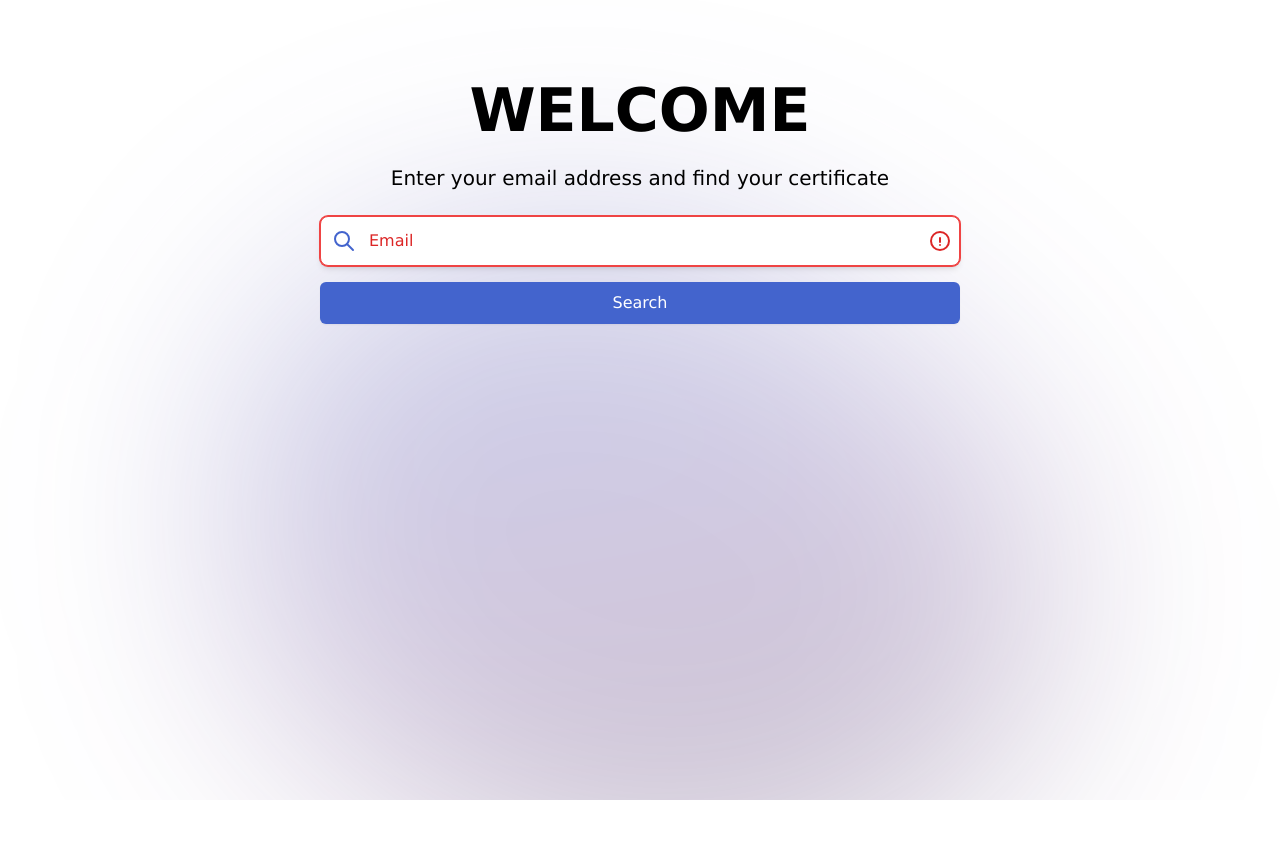
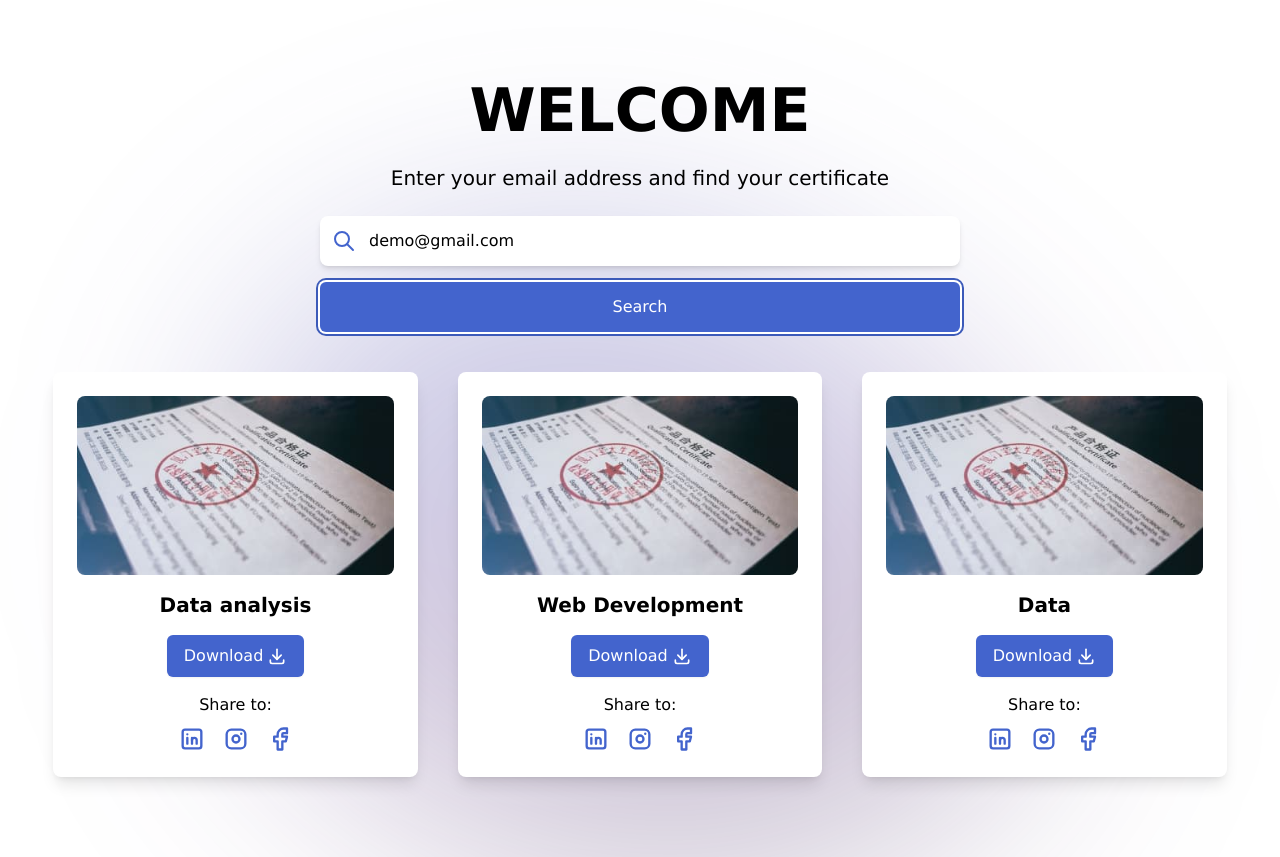
Before and after one commit to andrijantasevski/hackathons-platform, a Next.js app: page /certificates in a window 1280 px wide. Both pictures are taken after a click on the button "Search". Before the commit the page ends 800 px from the top, so only its background shows below. Built offline with nearby package versions, Linux system fonts and the light colour scheme.

Commit message:
feat: implemented certificates page.

```diff
--- /dev/null
+++ b/src/pages/api/certificates.ts
@@ -0,0 +1,59 @@
+import { NextApiRequest, NextApiResponse } from "next";
+
+export type Certificate = {
+  id: number;
+  hackathon_name: string;
+  certificate_url: string;
+  email: string;
+};
+
+const certificates = [
+  {
+    id: 1,
+    hackathon_name: "Data analysis",
+    certificate_url: "",
+    email: "demo@gmail.com",
+  },
+  {
+    id: 2,
+    hackathon_name: "Web Development",
+    certificate_url: "",
+    email: "demo@gmail.com",
+  },
+  {
+    id: 3,
+    hackathon_name: "Data",
+    certificate_url: "",
+    email: "demo@gmail.com",
+  },
+];
+
+export default async function handler(
+  req: NextApiRequest,
+  res: NextApiResponse
+) {
+  if (req.query.email) {
+    if (typeof req.query.email !== "string") {
+      return res.status(400).json({ data: null, message: "Success" });
+    }
+
+    const email = req.query.email;
+
+    const filteredCertificates = certificates.filter(
+      (certificate) => certificate.email === email
+    );
+
+    if (filteredCertificates.length === 0) {
+      return res.status(404).json({
+        data: null,
+        message: "We found no certificates for the provided email!",
+      });
+    }
+
+    return res
+      .status(200)
+      .json({ data: filteredCertificates, message: "Success" });
+  }
+
+  return res.status(200).json({ data: certificates, message: "Success" });
+}
--- a/src/pages/certificates.tsx
+++ b/src/pages/certificates.tsx
@@ -1,9 +1,101 @@
 import Button from "@/components/ui/Button";
 import InputRounded from "@/components/ui/InputRounded";
 import { Label } from "@/components/ui/Label";
-import { IconSearch } from "@tabler/icons-react";
+import useGetCertificates from "@/utils/useGetCertificates";
+import {
+  IconBrandFacebook,
+  IconBrandInstagram,
+  IconBrandLinkedin,
+  IconDownload,
+  IconSearch,
+} from "@tabler/icons-react";
 import Head from "next/head";
-import { SubmitHandler, useForm } from "react-hook-form";
+import Image from "next/image";
+import Link from "next/link";
+import { useState } from "react";
+import { SubmitErrorHandler, SubmitHandler, useForm } from "react-hook-form";
+import { toast } from "react-hot-toast";
+import { Certificate } from "./api/certificates";
+
+function CertificateCardLoading() {
+  return (
+    <div className="flex w-full animate-pulse flex-col items-center justify-center gap-4 rounded-lg bg-white p-6 shadow-lg">
+      <div className="h-48 w-full animate-pulse rounded-lg bg-white shadow-2xl" />
+
+      <div className="mx-auto h-9 w-1/2 animate-pulse rounded-lg bg-white shadow-2xl" />
+
+      <div className="mx-auto h-10 w-1/2 animate-pulse rounded-lg bg-white shadow-2xl" />
+
+      <div className="mx-auto h-4 w-1/2 animate-pulse rounded-lg bg-white shadow-2xl" />
+
+      <div className="flex w-full items-center gap-2">
+        {[...Array(3)].map((_, i) => (
+          <div className="h-7 w-7 animate-pulse rounded-lg bg-white shadow-2xl" />
+        ))}
+      </div>
+    </div>
+  );
+}
+
+type CertificateCardProps = {
+  certificate: Certificate;
+};
+
+function CertificateCard({ certificate }: CertificateCardProps) {
+  return (
+    <div className="flex w-full flex-col items-center justify-center gap-4 rounded-lg bg-white p-6 shadow-lg">
+      <Image
+        src="/images/certificate-example.jpg"
+        width={300}
+        height={208}
+        alt=""
+        className="w-full rounded-lg"
+      />
+
+      <p className="text-xl font-bold">{certificate.hackathon_name}</p>
+
+      <Button>
+        <Link
+          href={certificate.certificate_url}
+          className="flex items-center gap-1"
+        >
+          Download
+          <IconDownload className="h-5 w-5" />
+        </Link>
+      </Button>
+
+      <div className="flex flex-col gap-2 text-center">
+        <p>Share to:</p>
+
+        <div className="flex items-center gap-4">
+          <Link
+            href="/"
+            title="Share certificate to LinkedIn"
+            aria-label="Share certificate to LinkedIn"
+          >
+            <IconBrandLinkedin className="h-7 w-7 text-primary" />
+          </Link>
+
+          <Link
+            href="/"
+            title="Share certificate to Instagram"
+            aria-label="Share certificate to Instagram"
+          >
+            <IconBrandInstagram className="h-7 w-7 text-primary" />
+          </Link>
+
+          <Link
+            href=""
+            title="Share certificate to Facebook"
+            aria-label="Share certificate to Facebook"
+          >
+            <IconBrandFacebook className="h-7 w-7 text-primary" />
+          </Link>
+        </div>
+      </div>
+    </div>
+  );
+}
 
 type CertificateFormInputs = {
   email: string;
@@ -14,9 +106,27 @@ export default function Certificates() {
     register,
     handleSubmit,
     formState: { errors },
-  } = useForm<CertificateFormInputs>();
+  } = useForm<CertificateFormInputs>({
+    defaultValues: { email: "demo@gmail.com" },
+  });
 
-  const onSubmit: SubmitHandler<CertificateFormInputs> = () => {};
+  const [email, setEmail] = useState("");
+  const [isQueryEnabled, setIsQueryEnabled] = useState(false);
+
+  const onSubmit: SubmitHandler<CertificateFormInputs> = (formData) => {
+    !isQueryEnabled && setIsQueryEnabled(true);
+    setEmail(formData.email);
+  };
+  const onError: SubmitErrorHandler<CertificateFormInputs> = (errors) => {
+    if (errors.email) {
+      toast.error("Please enter an email to find your certificates!");
+    }
+  };
+
+  const { data: certificates, fetchStatus } = useGetCertificates({
+    isQueryEnabled,
+    email,
+  });
 
   return (
     <>
@@ -24,7 +134,7 @@ export default function Certificates() {
         <title>Certificates</title>
       </Head>
       <main className="min-h-screen bg-cloud bg-cover py-20">
-        <div className="mx-auto flex w-11/12 max-w-screen-xl flex-col items-center justify-center">
+        <div className="mx-auto flex w-11/12 max-w-screen-xl flex-col items-center justify-center gap-10">
           <section className="flex w-full flex-col gap-6 text-center">
             <h1 className="text-6xl font-bold uppercase">welcome</h1>
 
@@ -33,7 +143,7 @@ export default function Certificates() {
             </p>
 
             <form
-              onSubmit={handleSubmit(onSubmit)}
+              onSubmit={handleSubmit(onSubmit, onError)}
               className="mx-auto flex w-full max-w-screen-sm flex-col gap-4"
             >
               <div>
@@ -52,9 +162,29 @@ export default function Certificates() {
                 />
               </div>
 
-              <Button>Search</Button>
+              <Button size="lg">Search</Button>
             </form>
           </section>
+
+          <section className="grid w-full grid-cols-1 gap-10 md:grid-cols-2 lg:grid-cols-3">
+            {fetchStatus !== "fetching" &&
+              certificates &&
+              certificates.data?.map((certificate) => (
+                <CertificateCard
+                  key={certificate.id}
+                  certificate={certificate}
+                />
+              ))}
+            {fetchStatus === "fetching" &&
+              [...Array(3)].map((_, i) => <CertificateCardLoading key={i} />)}
+          </section>
+
+          {fetchStatus !== "fetching" &&
+            certificates?.message !== "Success" && (
+              <section>
+                <p className="text-xl font-bold">{certificates?.message}</p>
+              </section>
+            )}
         </div>
       </main>
     </>
--- a/src/utils/useGetCertificates.ts
+++ b/src/utils/useGetCertificates.ts
@@ -0,0 +1,32 @@
+import { useQuery } from "@tanstack/react-query";
+import { env } from "@/env";
+import { Certificate } from "@/pages/api/certificates";
+
+export default function useGetCertificates({
+  isQueryEnabled,
+  email,
+}: {
+  isQueryEnabled: boolean;
+  email: string;
+}) {
+  const queryKey = email ? ["certificates", email] : ["certificates"];
+
+  async function fetchCertificates() {
+    const response = await fetch(`/api/certificates?email=${email}`);
+
+    if (!response.ok) {
+      new Error("There was an error fetching the certificates!");
+    }
+
+    const responseData = await response.json();
+
+    return responseData;
+  }
+
+  return useQuery<{ data: Certificate[] | null; message: string }>({
+    queryFn: fetchCertificates,
+    queryKey,
+    enabled: isQueryEnabled,
+    refetchOnWindowFocus: false,
+  });
+}
```
Also changed, not shown: public/images/certificate-example.jpg (added).
